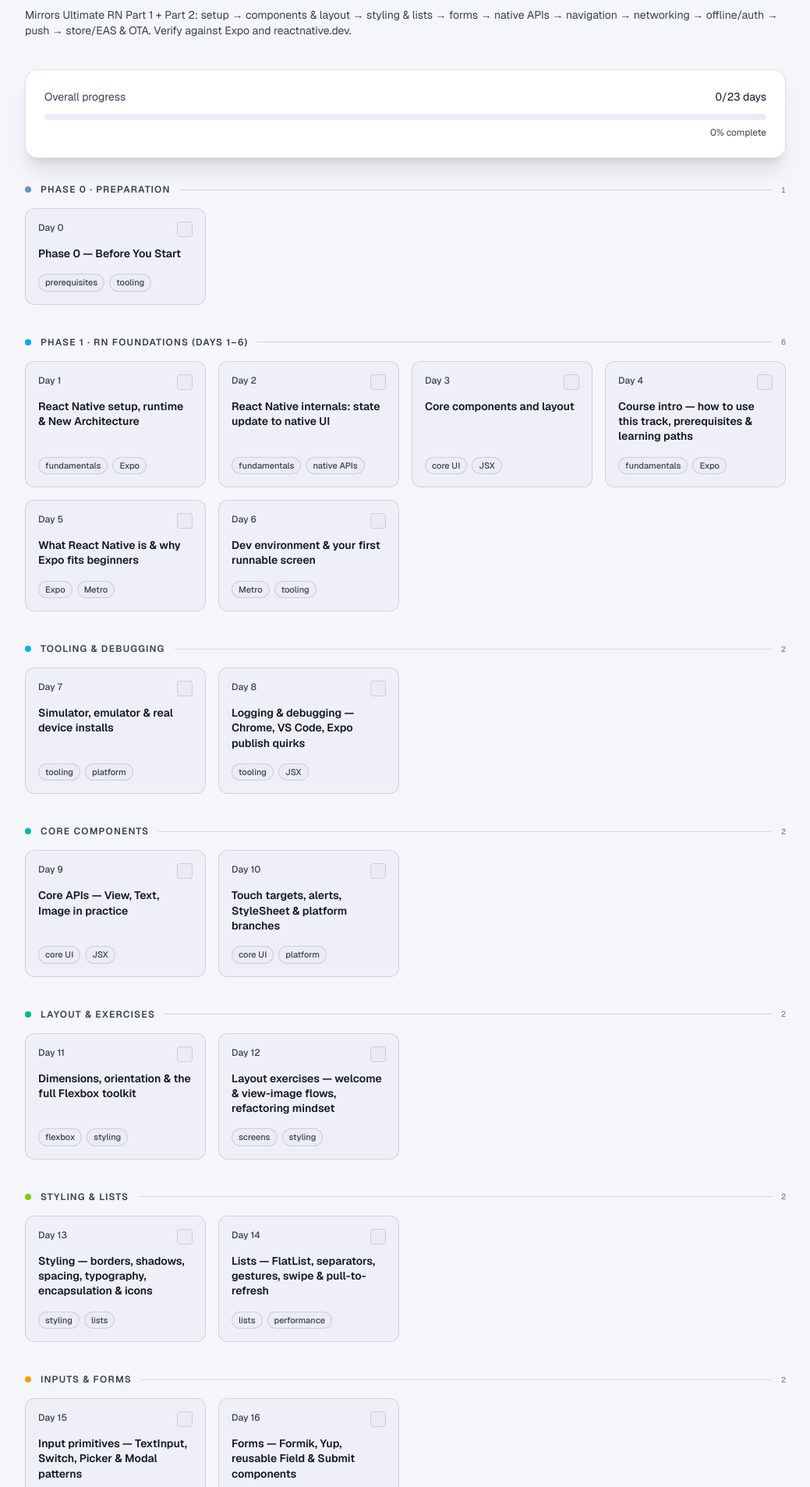
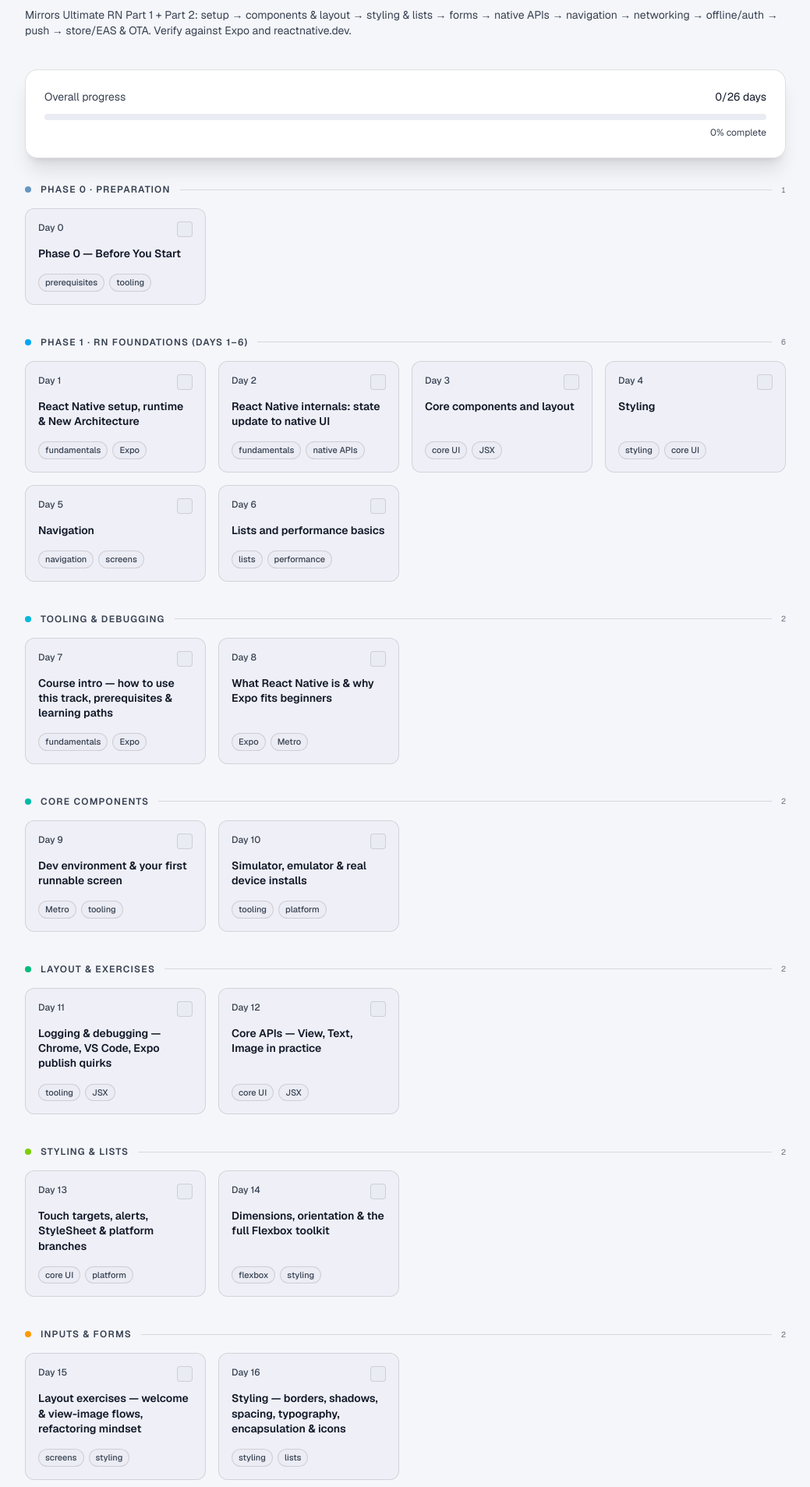
Before and after one commit to rznmgr630/learnwithrajan, a Next.js app: page /learn/react-native in a window 1280 px wide. Shown: the part 173-2080 px from the top of the page at 78% size, without its empty margins (120-1159 px from the left). Built offline with nearby package versions, Linux system fonts and the light colour scheme.

Commit message:
Extend React Native foundations through day 6

```diff
--- a/components/learn/ReactNativeRoadmap.tsx
+++ b/components/learn/ReactNativeRoadmap.tsx
@@ -12,6 +12,9 @@ import { REACT_NATIVE_PHASE_0_LESSONS } from "@/lib/react-native-learning/react-
 import { REACT_NATIVE_DAY_1_LESSONS } from "@/lib/react-native-learning/react-native-day-1-lessons";
 import { REACT_NATIVE_DAY_2_LESSONS } from "@/lib/react-native-learning/react-native-day-2-lessons";
 import { REACT_NATIVE_DAY_3_LESSONS } from "@/lib/react-native-learning/react-native-day-3-lessons";
+import { REACT_NATIVE_DAY_4_LESSONS } from "@/lib/react-native-learning/react-native-day-4-lessons";
+import { REACT_NATIVE_DAY_5_LESSONS } from "@/lib/react-native-learning/react-native-day-5-lessons";
+import { REACT_NATIVE_DAY_6_LESSONS } from "@/lib/react-native-learning/react-native-day-6-lessons";
 import {
   REACT_NATIVE_TOTAL_DAYS,
   REACT_NATIVE_ROADMAP_WEEKS,
@@ -31,6 +34,9 @@ const REACT_NATIVE_LESSON_DAYS: Record<number, LessonDay> = {
   1: REACT_NATIVE_DAY_1_LESSONS,
   2: REACT_NATIVE_DAY_2_LESSONS,
   3: REACT_NATIVE_DAY_3_LESSONS,
+  4: REACT_NATIVE_DAY_4_LESSONS,
+  5: REACT_NATIVE_DAY_5_LESSONS,
+  6: REACT_NATIVE_DAY_6_LESSONS,
 };
 
 export function ReactNativeRoadmap() {
--- a/lib/react-native-learning/react-native-challenge-data.ts
+++ b/lib/react-native-learning/react-native-challenge-data.ts
@@ -28,7 +28,7 @@ import {
 
 export const REACT_NATIVE_CURRENT_DAY = 1;
 
-export const REACT_NATIVE_TOTAL_DAYS = 23;
+export const REACT_NATIVE_TOTAL_DAYS = 26;
 
 const REACT_NATIVE_DAY_DETAILS: Record<number, RoadmapDayDetail> = {
   1: REACT_NATIVE_DAY_1_DETAIL,
@@ -71,12 +71,12 @@ function reactNativeDayRow(day: number, tagSlugs: [string, string]): RoadmapDay
     day,
     title: reactNativeDayTitle(day),
     tags: reactNativeTags(tagSlugs),
-    detail: REACT_NATIVE_DAY_DETAILS[day > 3 ? day - 3 : day],
+    detail: REACT_NATIVE_DAY_DETAILS[day > 6 ? day - 6 : day],
   };
 }
 
 function existingReactNativeDayRow(day: number, tagSlugs: [string, string]): RoadmapDay {
-  return reactNativeDayRow(day + 3, tagSlugs);
+  return reactNativeDayRow(day + 6, tagSlugs);
 }
 
 export const REACT_NATIVE_ROADMAP_WEEKS: RoadmapWeek[] = [
@@ -94,9 +94,9 @@ export const REACT_NATIVE_ROADMAP_WEEKS: RoadmapWeek[] = [
       reactNativeDayRow(1, ["fundamentals", "expo"]),
       reactNativeDayRow(2, ["fundamentals", "native"]),
       reactNativeDayRow(3, ["core-ui", "jsx"]),
-      existingReactNativeDayRow(1, ["fundamentals", "expo"]),
-      existingReactNativeDayRow(2, ["expo", "metro"]),
-      existingReactNativeDayRow(3, ["metro", "toolchain"]),
+      reactNativeDayRow(4, ["styling", "core-ui"]),
+      reactNativeDayRow(5, ["navigation", "screens"]),
+      reactNativeDayRow(6, ["lists", "performance"]),
     ],
   },
   {
@@ -104,8 +104,8 @@ export const REACT_NATIVE_ROADMAP_WEEKS: RoadmapWeek[] = [
     title: reactNativeWeekTitle("rn-w2"),
     dotClass: DOT["rn-w2"],
     days: [
-      existingReactNativeDayRow(4, ["toolchain", "platform"]),
-      existingReactNativeDayRow(5, ["toolchain", "jsx"]),
+      existingReactNativeDayRow(1, ["fundamentals", "expo"]),
+      existingReactNativeDayRow(2, ["expo", "metro"]),
     ],
   },
   {
@@ -113,8 +113,8 @@ export const REACT_NATIVE_ROADMAP_WEEKS: RoadmapWeek[] = [
     title: reactNativeWeekTitle("rn-w3"),
     dotClass: DOT["rn-w3"],
     days: [
-      existingReactNativeDayRow(6, ["core-ui", "jsx"]),
-      existingReactNativeDayRow(7, ["core-ui", "platform"]),
+      existingReactNativeDayRow(3, ["metro", "toolchain"]),
+      existingReactNativeDayRow(4, ["toolchain", "platform"]),
     ],
   },
   {
@@ -122,8 +122,8 @@ export const REACT_NATIVE_ROADMAP_WEEKS: RoadmapWeek[] = [
     title: reactNativeWeekTitle("rn-w4"),
     dotClass: DOT["rn-w4"],
     days: [
-      existingReactNativeDayRow(8, ["flexbox", "styling"]),
-      existingReactNativeDayRow(9, ["screens", "styling"]),
+      existingReactNativeDayRow(5, ["toolchain", "jsx"]),
+      existingReactNativeDayRow(6, ["core-ui", "jsx"]),
     ],
   },
   {
@@ -131,8 +131,8 @@ export const REACT_NATIVE_ROADMAP_WEEKS: RoadmapWeek[] = [
     title: reactNativeWeekTitle("rn-w5"),
     dotClass: DOT["rn-w5"],
     days: [
-      existingReactNativeDayRow(10, ["styling", "lists"]),
-      existingReactNativeDayRow(11, ["lists", "performance"]),
+      existingReactNativeDayRow(7, ["core-ui", "platform"]),
+      existingReactNativeDayRow(8, ["flexbox", "styling"]),
     ],
   },
   {
@@ -140,8 +140,8 @@ export const REACT_NATIVE_ROADMAP_WEEKS: RoadmapWeek[] = [
     title: reactNativeWeekTitle("rn-w6"),
     dotClass: DOT["rn-w6"],
     days: [
-      existingReactNativeDayRow(12, ["inputs", "forms"]),
-      existingReactNativeDayRow(13, ["forms", "inputs"]),
+      existingReactNativeDayRow(9, ["screens", "styling"]),
+      existingReactNativeDayRow(10, ["styling", "lists"]),
     ],
   },
   {
@@ -149,8 +149,8 @@ export const REACT_NATIVE_ROADMAP_WEEKS: RoadmapWeek[] = [
     title: reactNativeWeekTitle("rn-w7"),
     dotClass: DOT["rn-w7"],
     days: [
-      existingReactNativeDayRow(14, ["navigation", "toolchain"]),
-      existingReactNativeDayRow(15, ["native", "shipping"]),
+      existingReactNativeDayRow(11, ["lists", "performance"]),
+      existingReactNativeDayRow(12, ["inputs", "forms"]),
     ],
   },
   {
@@ -158,8 +158,8 @@ export const REACT_NATIVE_ROADMAP_WEEKS: RoadmapWeek[] = [
     title: reactNativeWeekTitle("rn-w8"),
     dotClass: DOT["rn-w8"],
     days: [
-      existingReactNativeDayRow(16, ["permissions", "native"]),
-      existingReactNativeDayRow(17, ["navigation", "hooks"]),
+      existingReactNativeDayRow(13, ["forms", "inputs"]),
+      existingReactNativeDayRow(14, ["navigation", "toolchain"]),
     ],
   },
   {
@@ -167,8 +167,8 @@ export const REACT_NATIVE_ROADMAP_WEEKS: RoadmapWeek[] = [
     title: reactNativeWeekTitle("rn-w9"),
     dotClass: DOT["rn-w9"],
     days: [
-      existingReactNativeDayRow(18, ["networking", "caching"]),
-      existingReactNativeDayRow(19, ["auth", "caching"]),
+      existingReactNativeDayRow(15, ["native", "shipping"]),
+      existingReactNativeDayRow(16, ["permissions", "native"]),
     ],
   },
   {
@@ -176,6 +176,9 @@ export const REACT_NATIVE_ROADMAP_WEEKS: RoadmapWeek[] = [
     title: reactNativeWeekTitle("rn-w10"),
     dotClass: DOT["rn-w10"],
     days: [
+      existingReactNativeDayRow(17, ["navigation", "hooks"]),
+      existingReactNativeDayRow(18, ["networking", "caching"]),
+      existingReactNativeDayRow(19, ["auth", "caching"]),
       existingReactNativeDayRow(20, ["notifications", "shipping"]),
     ],
   },
--- a/lib/react-native-learning/react-native-roadmap-i18n.ts
+++ b/lib/react-native-learning/react-native-roadmap-i18n.ts
@@ -163,8 +163,11 @@ export function reactNativeDayTitle(day: number): LocalizedString {
     2: { en: "React Native internals: state update to native UI", np: "RN internals", jp: "RN 内部: state から UI" },
     3: { en: "Core components and layout", np: "कोर कम्पोनेन्ट र layout", jp: "コアコンポーネントとレイアウト" },
   };
+  foundationTitles[4] = { en: "Styling", np: "Styling", jp: "スタイリング" };
+  foundationTitles[5] = { en: "Navigation", np: "Navigation", jp: "ナビゲーション" };
+  foundationTitles[6] = { en: "Lists and performance basics", np: "Lists र performance", jp: "リストとパフォーマンス基礎" };
   if (foundationTitles[day]) return foundationTitles[day];
-  return RN_DAY_TITLE[day - 3] ?? { en: `Day ${day}`, np: `दिन ${day}`, jp: `Day ${day}` };
+  return RN_DAY_TITLE[day - 6] ?? { en: `Day ${day}`, np: `दिन ${day}`, jp: `Day ${day}` };
 }
 
 export function reactNativeWeekTitle(weekId: string): LocalizedString {
```
